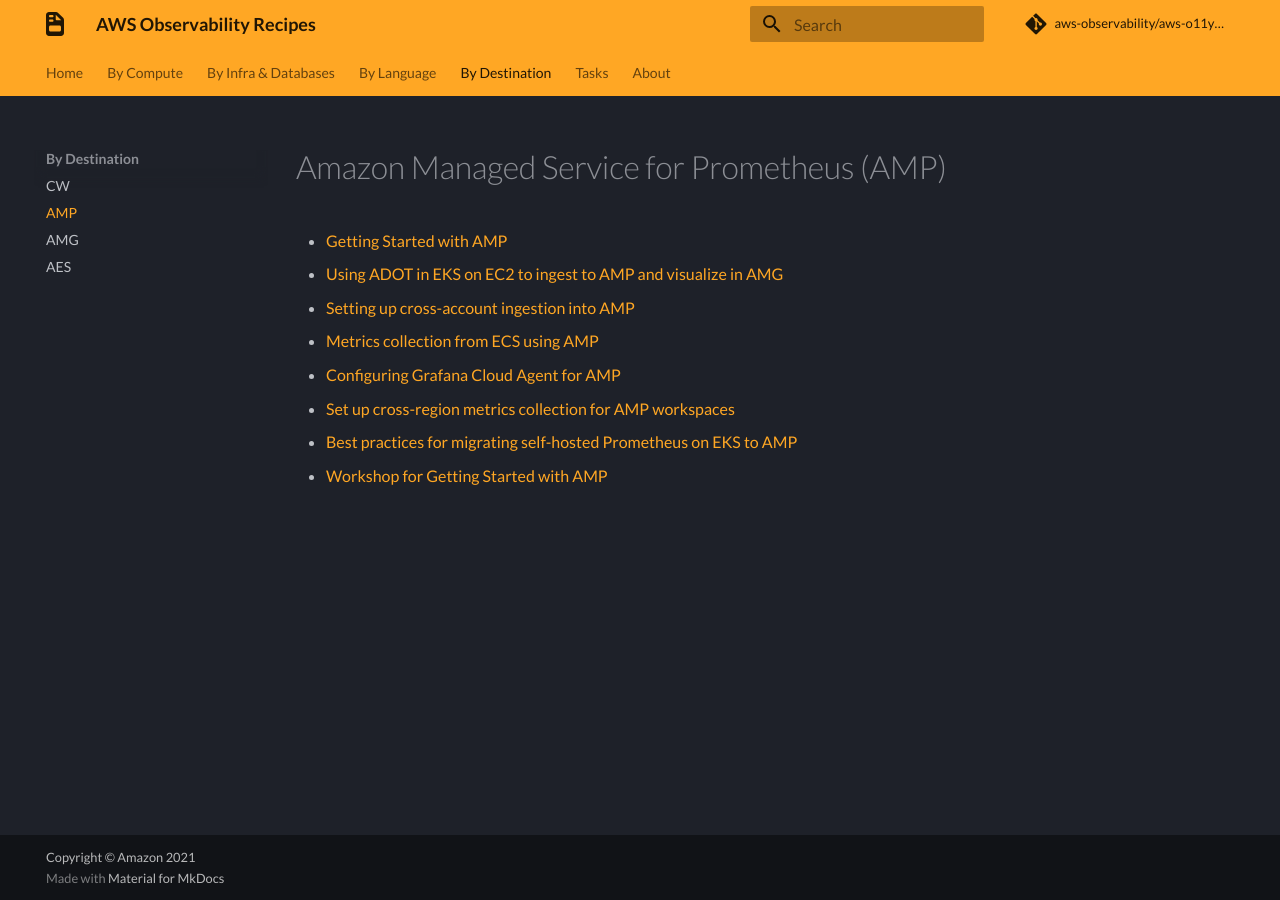
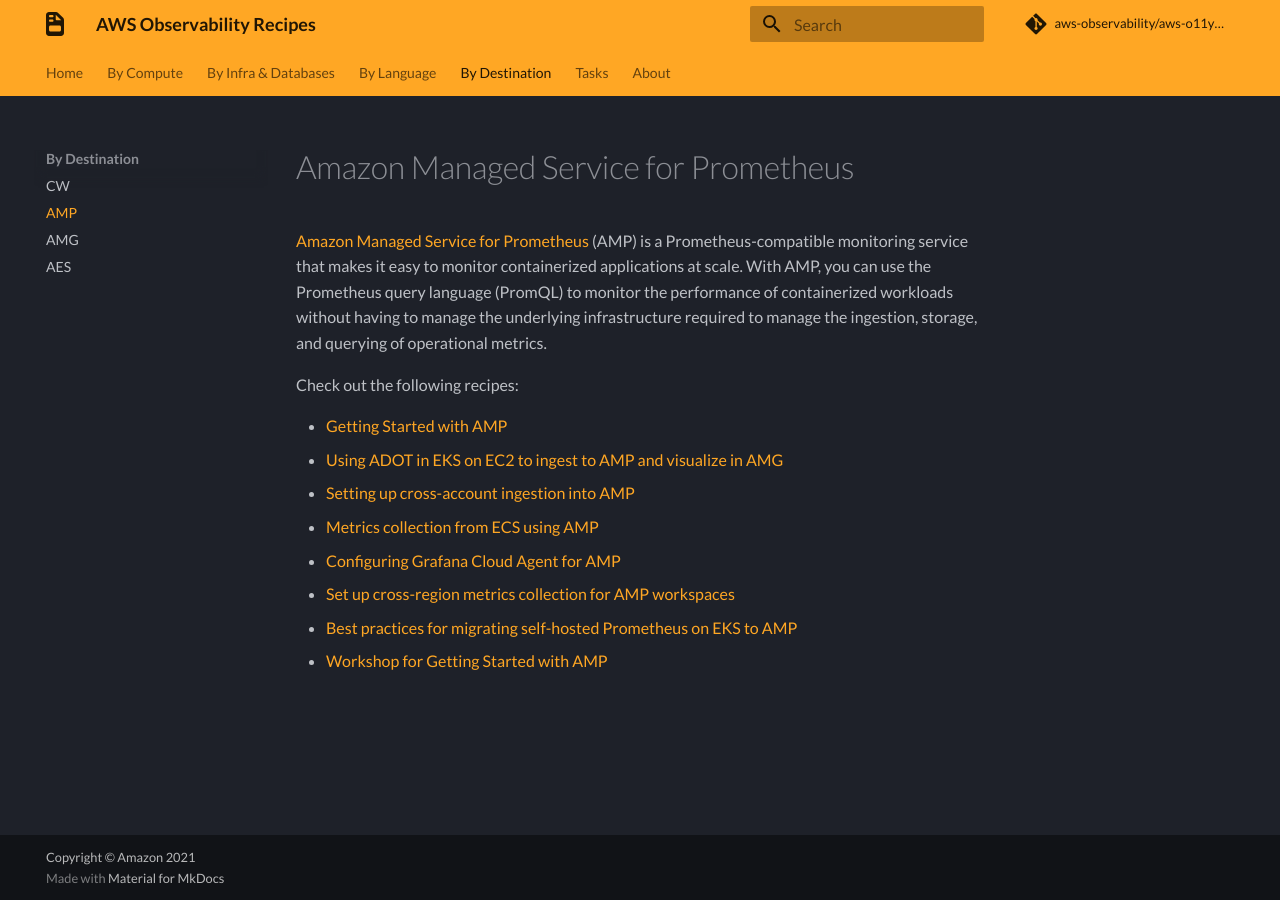
Before and after one commit to aws-observability/aws-o11y-recipes, an MkDocs documentation site: the page built from docs/amp.md, in a window 1280 px wide. Built offline with MkDocs 1.6.1 and Material for MkDocs 9.7.7, drawn with Linux system fonts in a browser that asks for light colours; some web fonts are replaced; comment, search, counter and statistics services are not loaded.

Commit message:
updates AMP category

```diff
--- a/docs/amp.md
+++ b/docs/amp.md
@@ -1,4 +1,13 @@
-# Amazon Managed Service for Prometheus (AMP)
+# Amazon Managed Service for Prometheus
+
+[Amazon Managed Service for Prometheus][amp-main] (AMP) is a Prometheus-compatible
+monitoring service that makes it easy to monitor containerized applications at scale.
+With AMP, you can use the Prometheus query language (PromQL) to monitor the
+performance of containerized workloads without having to manage the underlying
+infrastructure required to manage the ingestion, storage, and querying of operational
+metrics.
+
+Check out the following recipes:
 
 - [Getting Started with AMP][amp-gettingstarted]
 - [Using ADOT in EKS on EC2 to ingest to AMP and visualize in AMG](recipes/ec2-eks-metrics-go-adot-ampamg.md)
@@ -9,6 +18,7 @@
 - [Best practices for migrating self-hosted Prometheus on EKS to AMP][amp-migration]
 - [Workshop for Getting Started with AMP][amp-oow]
 
+[amp-main]: https://aws.amazon.com/prometheus/
 [amp-gettingstarted]: https://aws.amazon.com/blogs/mt/getting-started-amazon-managed-service-for-prometheus/
 [amp-xaccount]: https://aws.amazon.com/blogs/opensource/setting-up-cross-account-ingestion-into-amazon-managed-service-for-prometheus/
 [amp-ecs-metrics]: https://aws.amazon.com/blogs/opensource/metrics-collection-from-amazon-ecs-using-amazon-managed-service-for-prometheus/
```
